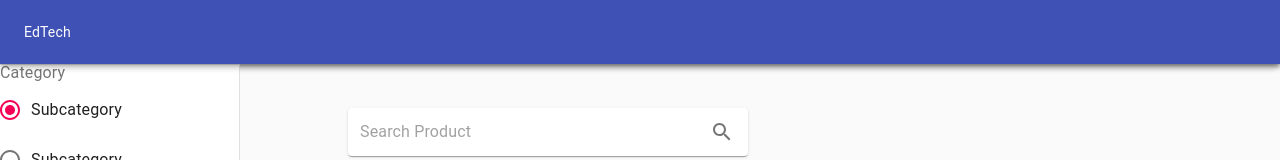
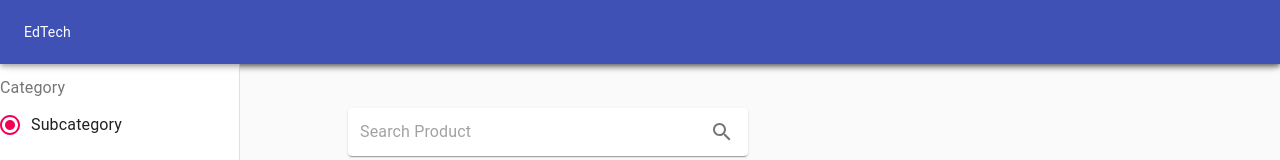
Before and after one commit to bmutafov/edtech-frontend, a React (Create React App) app: page /searchproducts in a window 1280 px wide. Shown: the top 160 px of the page. Built offline with nearby package versions, Linux system fonts and the light colour scheme; no server answers.

Commit message:
Minor fixes to sidebar positioning

```diff
--- a/src/components/SideBar/SideBar.styles.ts
+++ b/src/components/SideBar/SideBar.styles.ts
@@ -5,6 +5,9 @@ const drawerWidth = 240;
 export const useStyles = makeStyles((theme: Theme) =>
   createStyles({
     // necessary for content to be below app bar
-    toolbar: theme.mixins.toolbar,
+    sidenav: {
+      toolbar: theme.mixins.toolbar,
+      padding: theme.spacing(5),
+    },
   })
 );
--- a/src/components/SideBar/SideBar.tsx
+++ b/src/components/SideBar/SideBar.tsx
@@ -31,8 +31,7 @@ const SideBar: React.FC = () => {
   };
   return (
     <div>
-      <div className={classes.toolbar} />
-      <Divider />
+      <div className={classes.sidenav} />
       <FormControl component="fieldset">
         <FormLabel component="legend">{texts.sideBarTitle}</FormLabel>
         <RadioGroup aria-label="category" name="subcategories" value={value} onChange={handleChange}>
```
